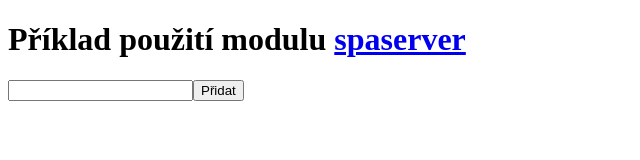
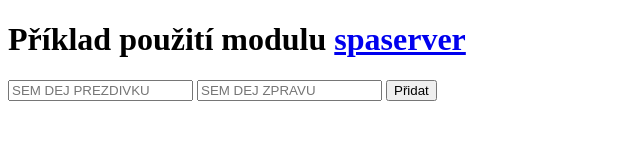
Before and after one commit to lsvejdaddmmb/chatddm2, a website: page index.html in a window 1280 px wide. Both pictures are taken after a click on the button "Přidat". Shown: the whole page, without its empty margins (0-640 px from the left). Drawn offline with Linux system fonts and the light colour scheme; no server answers.

Commit message:
opožděné zaslání verze z minulé hodiny

```diff
--- a/index.html
+++ b/index.html
@@ -12,15 +12,17 @@
                     let obj = JSON.parse(text);
                     let s = "";
                     for (let o of obj.list) {
-                        s = s + "<span style='color:darkgray'>" + o.time + "</span> <b>" + o.val + "</b><br>";
+                        s = s + "<span style='color:darkgray; font-size:80%'>" + o.time + " " + o.nick + "</span><br><b>" + o.val + "</b><br>";
                     }
                     document.getElementById("seznam").innerHTML = s;
                 });
             });
         }
         function pridej() {
-            let v = Number(document.getElementById("hodnota").value);
-            let url = `${HOST}/add?value=${v}`;
+            let n = document.getElementById("prezdivka").value;
+            let v = document.getElementById("zprava").value;
+            document.getElementById("zprava").value = "";
+            let url = `${HOST}/add?value=${v}&nick=${n}`;
             fetch(url).then(function(response) {
                 response.text().then(function(text) {
                 });
@@ -36,7 +38,9 @@
 <h1>Příklad použití modulu <a href="https://github.com/liborsvejda/spaserver" target="_blank">spaserver</a></h1>
 
 <div id="seznam"></div>
-<input type="number" id="hodnota"><input type="button" value="Přidat" onclick="pridej()">
+<input type="text" id="prezdivka" placeholder="SEM DEJ PREZDIVKU">
+<input type="text" id="zprava" placeholder="SEM DEJ ZPRAVU">
+<input type="button" value="Přidat" onclick="pridej()">
 
 </body>
 </html>
--- a/index.js
+++ b/index.js
@@ -22,6 +22,7 @@ function processApi(req, res) {
         let dt = new Date();
         addObj.time = dateFormat(dt, "HH.MM.ss");
         addObj.val = req.parameters.value;
+        addObj.nick = req.parameters.nick;
         list.push(addObj);
     } else {
         obj.status = API_STATUS_NOT_FOUND;
--- a/package.json
+++ b/package.json
@@ -14,6 +14,5 @@
     "html-entities": "^1.2.1",
     "spaserver": "git+https://github.com/liborsvejda/spaserver.git"
   },
-  "devDependencies": {
-  }
+  "devDependencies": {}
 }
```
Also changed, not shown: 1 other file.
